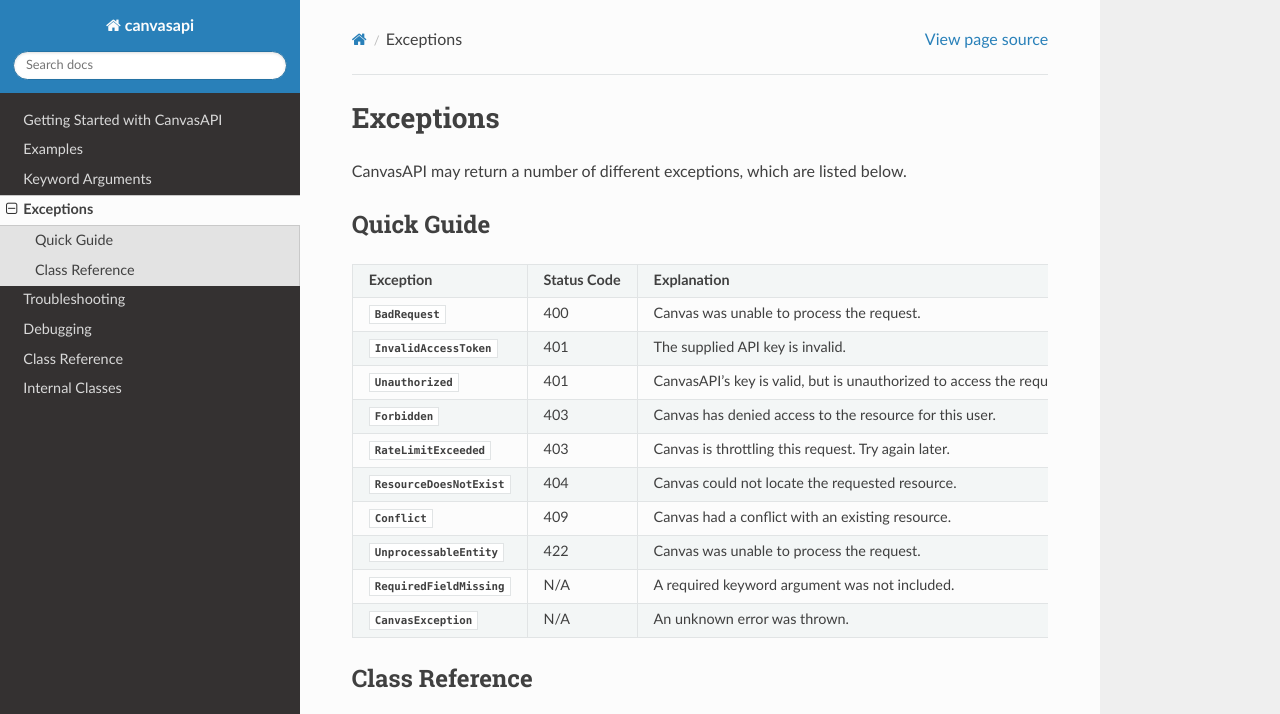
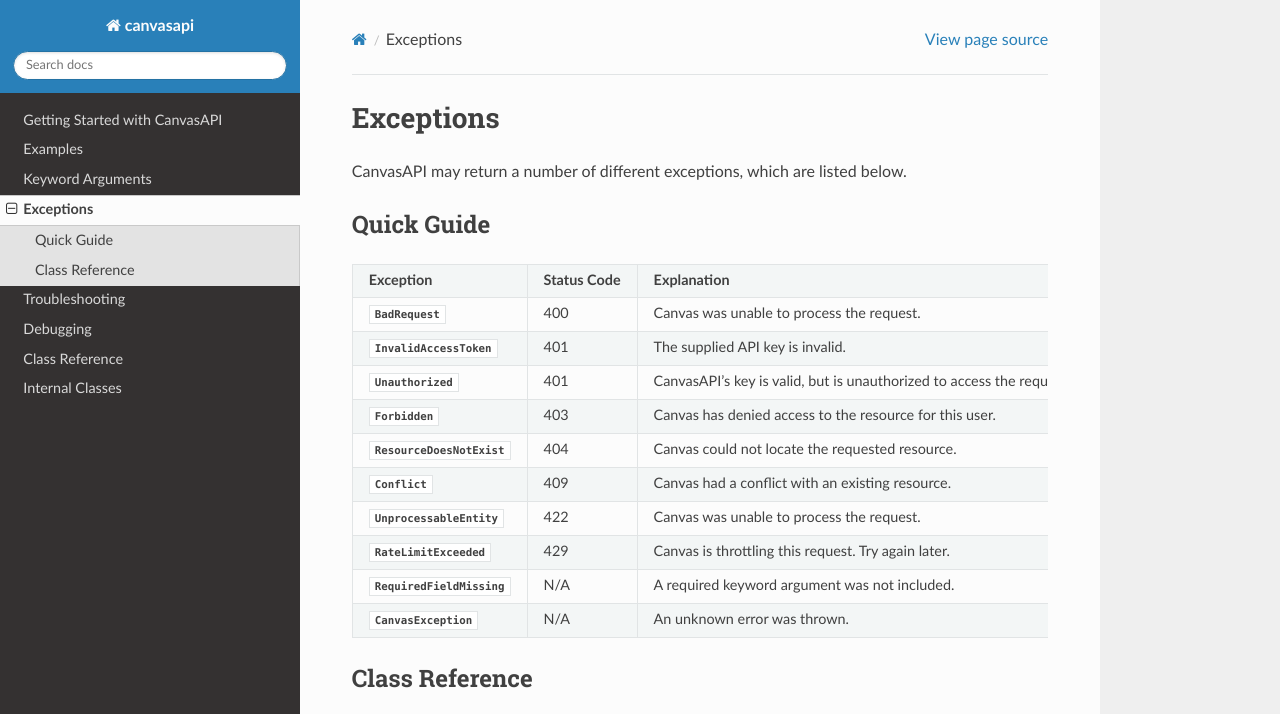
Before and after one commit to ucfopen/canvasapi, a Sphinx documentation site: the page built from docs/exceptions.rst, in a window 1280 px wide and 900 px high, cut to the strip 0-714 px from the top of the window. Built offline with Sphinx 7.4.7 and the Read the Docs theme 3.1.0, drawn with Linux system fonts in a browser that asks for light colours; the version number could not be read and is left out.

Commit message:
Update docs for 429. Remove pageview-specific fixtures

```diff
--- a/docs/exceptions.rst
+++ b/docs/exceptions.rst
@@ -17,13 +17,13 @@
 +-----------------------------------------------------+-----------------+---------------------------------------------------------------------------------+
 | :class:`~canvasapi.exceptions.Forbidden`            | 403             | Canvas has denied access to the resource for this user.                         |
 +-----------------------------------------------------+-----------------+---------------------------------------------------------------------------------+
-| :class:`~canvasapi.exceptions.RateLimitExceeded`    | 403             | Canvas is throttling this request. Try again later.                             |
-+-----------------------------------------------------+-----------------+---------------------------------------------------------------------------------+
 | :class:`~canvasapi.exceptions.ResourceDoesNotExist` | 404             | Canvas could not locate the requested resource.                                 |
 +-----------------------------------------------------+-----------------+---------------------------------------------------------------------------------+
 | :class:`~canvasapi.exceptions.Conflict`             | 409             | Canvas had a conflict with an existing resource.                                |
 +-----------------------------------------------------+-----------------+---------------------------------------------------------------------------------+
 | :class:`~canvasapi.exceptions.UnprocessableEntity`  | 422             | Canvas was unable to process the request.                                       |
++-----------------------------------------------------+-----------------+---------------------------------------------------------------------------------+
+| :class:`~canvasapi.exceptions.RateLimitExceeded`    | 429             | Canvas is throttling this request. Try again later.                             |
 +-----------------------------------------------------+-----------------+---------------------------------------------------------------------------------+
 | :class:`~canvasapi.exceptions.RequiredFieldMissing` | N/A             | A required keyword argument was not included.                                   |
 +-----------------------------------------------------+-----------------+---------------------------------------------------------------------------------+
@@ -83,11 +83,6 @@
 
     The :class:`~canvasapi.exceptions.Forbidden` exception is thrown when Canvas returns an HTTP 403 error.
 
-.. autoclass:: canvasapi.exceptions.RateLimitExceeded
-    :members:
-
-    The :class:`~canvasapi.exceptions.RateLimitExceeded` exception is thrown when Canvas returns an HTTP 403 error that includes the body "403 Forbidden (Rate Limit Exceeded)". It will include the value of the ``X-Rate-Limit-Remaining`` header (if available) for reference.
-
 .. autoclass:: canvasapi.exceptions.Conflict
     :members:
 
@@ -97,3 +92,8 @@
     :members:
 
     The :class:`~canvasapi.exceptions.UnprocessableEntity` exception is thrown when Canvas returns an HTTP 422 error.
+
+.. autoclass:: canvasapi.exceptions.RateLimitExceeded
+    :members:
+
+    The :class:`~canvasapi.exceptions.RateLimitExceeded` exception is thrown when Canvas returns an HTTP 429 error. It will include the value of the ``X-Rate-Limit-Remaining`` header (if available) for reference.
```
Also changed, not shown: 1 other file.
